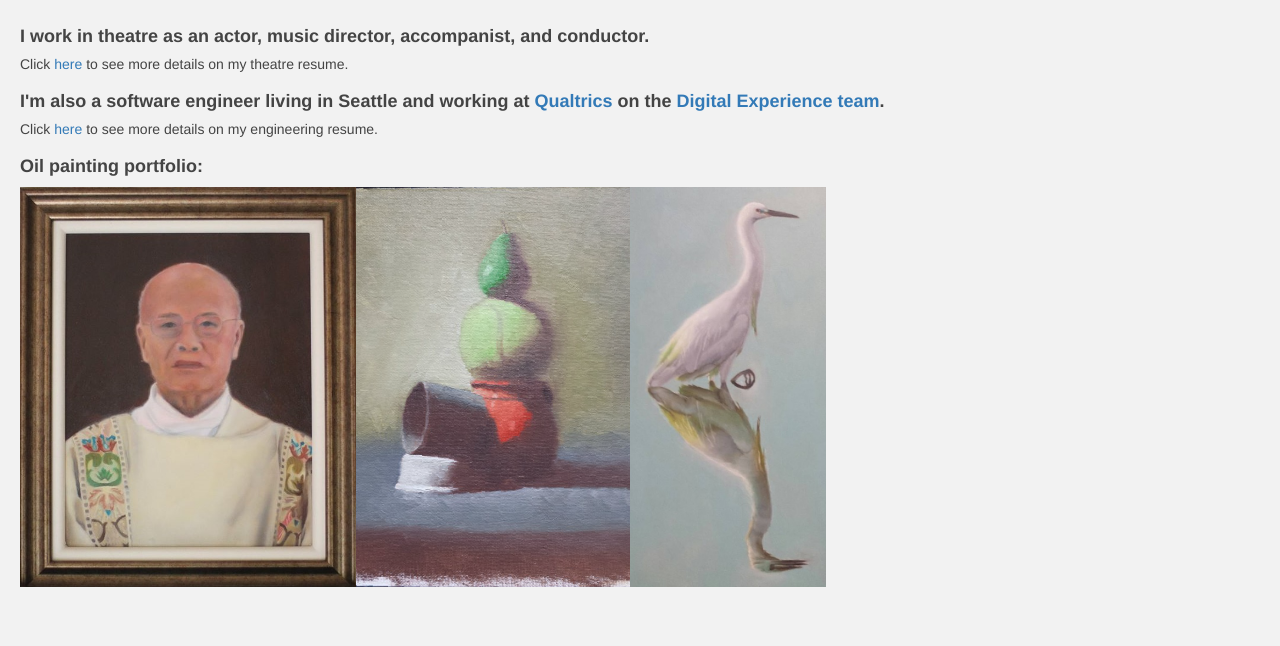
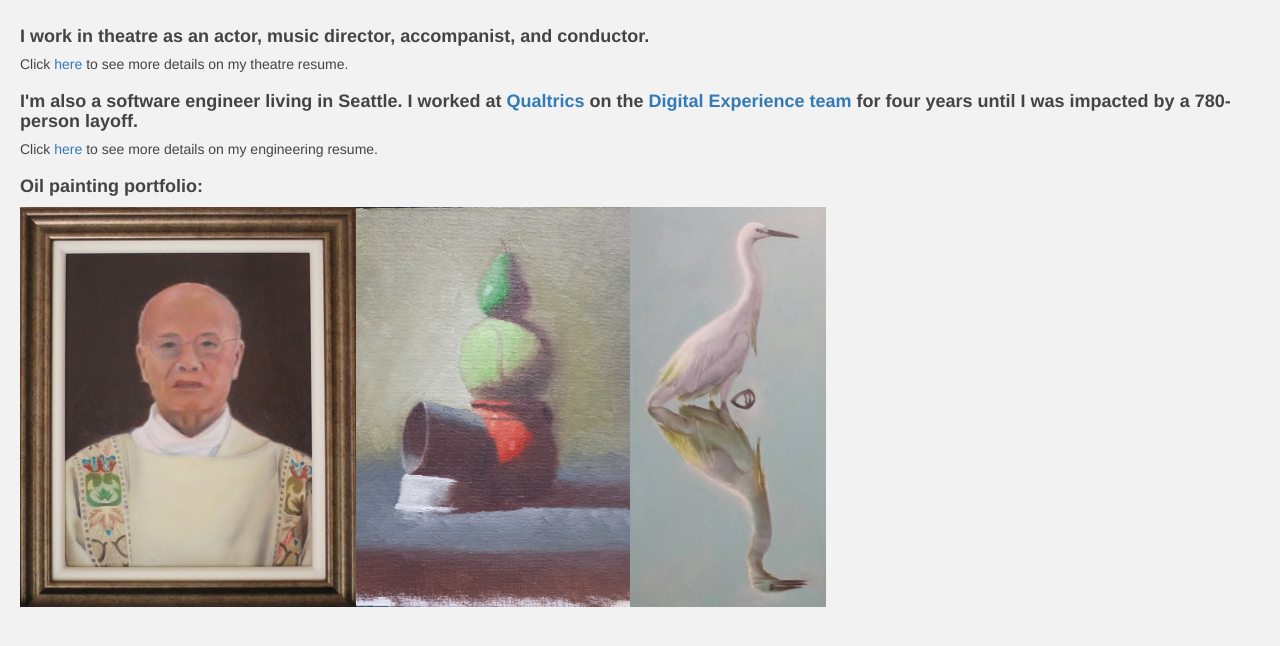
Before and after one commit to justinttran/justinttran.github.io, a plain HTML site: page index.html in a window 1280 px wide. Shown: the part 56-702 px from the top of the page. Drawn offline with nearby package versions, Linux system fonts and the light colour scheme.

Commit message:
Update index.html
No longer working at Qualtrics

```diff
--- a/index.html
+++ b/index.html
@@ -24,8 +24,8 @@
 			<h4>I work in theatre as an actor, music director, accompanist, and conductor.</h4>
 			<h5 class="resume-link">Click <a href="./Theatre_Resume.pdf">here</a> to see more details on my theatre resume.</h5>
 
-			<h4>I'm also a software engineer living in Seattle and working at <a href="https://www.qualtrics.com/">Qualtrics</a> on the
-				 <a href="https://www.qualtrics.com/customer-experience/digital/">Digital Experience team</a>.</h4>
+			<h4>I'm also a software engineer living in Seattle. I worked at <a href="https://www.qualtrics.com/">Qualtrics</a> on the
+				 <a href="https://www.qualtrics.com/customer-experience/digital/">Digital Experience team</a> for four years until I was impacted by a 780-person layoff.</h4>
 			<h5 class="resume-link">Click <a href="./Tech_Resume.pdf">here</a> to see more details on my engineering resume.</h5>
 
 
```
